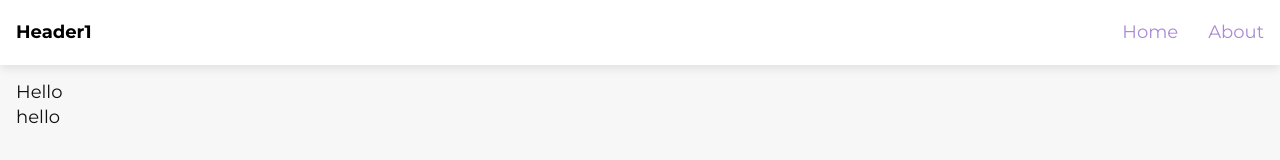
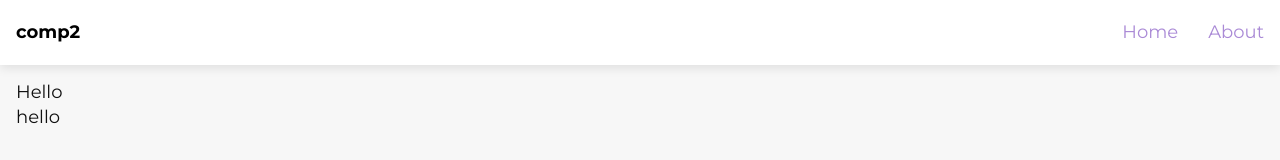
Before and after one commit to dmitrypanteleeff/vue-part-3, a Vue app: page / in a window 1280 px wide. Shown: the top 160 px of the page. Built offline with nearby package versions, Linux system fonts and the light colour scheme.

Commit message:
lesson 28 - add config file

```diff
--- a/src/App.vue
+++ b/src/App.vue
@@ -1,18 +1,18 @@
 <template>
   <div class="wrapper">
-    <HeaderComponent :title="title" :links="links" />
+    <HeaderComponent />
     <div class="wrapper-content">
       <div class="container">
         <h1>Hello</h1>
         <p>hello</p>
       </div>
     </div>
-    <FooterComponent :links="links"></FooterComponent>
+    <FooterComponent></FooterComponent>
   </div>
 </template>
 
 <script>
-
+import { process } from '@/_config';
 import HeaderComponent from '@/components/header-component.vue';
 import FooterComponent from '@/components/footer-component.vue';
 
@@ -22,24 +22,9 @@ export default {
   },
   data() {
     return {
+      test: process,
       title: "Header1",
-      links: [
-        {
-          title: 'Home',
-          alias: 'home',
-          url: '/'
-        },
-        {
-          title: 'About',
-          alias: 'about',
-          url: '/about'
-        },
-      ]
     }
   }
 }
 </script>
-
-<style lang="scss">
-
-</style>
--- /dev/null
+++ b/src/_config.js
@@ -0,0 +1,20 @@
+export const process = {
+  dev: true,
+}
+
+export const site = {
+  home: process.dev ? 'http://localhost:8080/' : 'https://tocode.ru/'
+}
+
+export const links = [
+  {
+    title: 'Home',
+    alias: 'home',
+    url: '/'
+  },
+  {
+    title: 'About',
+    alias: 'about',
+    url: '/about'
+  }
+]
--- a/src/components/footer-component.vue
+++ b/src/components/footer-component.vue
@@ -15,21 +15,12 @@
 </template>
 
 <script>
-
+import { links } from '@/_config';
 export default {
   name: 'FooterComponent',
-  props: {
-    links: {
-      type: Array,
-      required: true,
-      default: () => {
-        return [
-        {
-          title: 'Home',
-          alias: 'home',
-          url: '/'
-        }]
-      }
+  data() {
+    return {
+      links
     }
   }
 }
--- a/src/components/header-component.vue
+++ b/src/components/header-component.vue
@@ -3,7 +3,7 @@
     <div class="container">
       <div class="navbar-content">
         <a class="navbar-logo" href="/">
-          {{ title }}
+          {{ title2 }}
         </a>
         <ul class="navbar-list">
           <li class="navbar-item" v-for="link in links" :key="link.alias">
@@ -18,30 +18,14 @@
 </template>
 
 <script>
+import { links } from '@/_config';
 
 export default {
   name: 'HeaderComponent',
   data() {
     return {
-      title2: 'comp2'
-    }
-  },
-  props: {
-    title: {
-      type: String,
-      required: true
-    },
-    links: {
-      type: Array,
-      required: true,
-      default: () => {
-        return [
-        {
-          title: 'Home',
-          alias: 'home',
-          url: '/'
-        }]
-      }
+      title2: 'comp2',
+      links
     }
   }
 }
```
